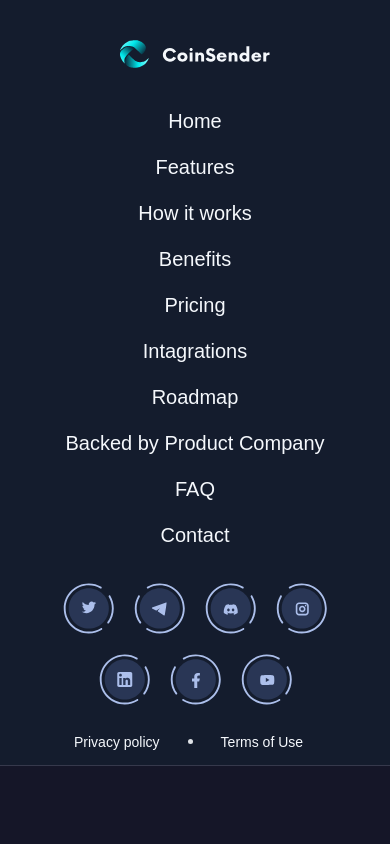
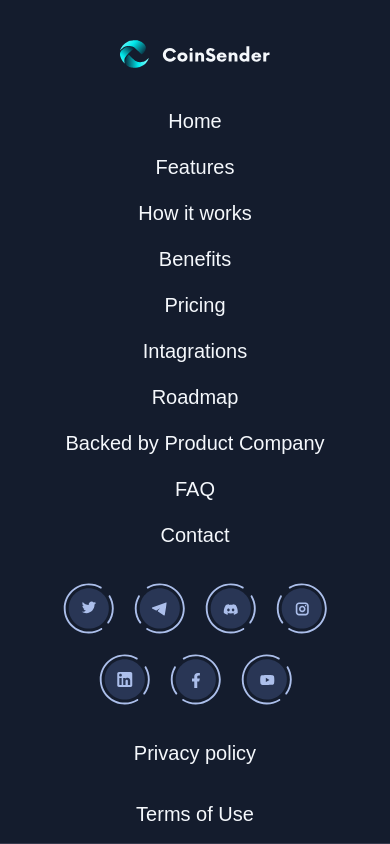
Before and after one commit to Marko193/CoinSender-Landing, a Next.js app: page / in a window 390 px wide. Shown: the part 9518-10362 px from the top of the page. Before the commit the page ends 10284 px from the top, so only its background shows below. Built offline with nearby package versions, Linux system fonts and the light colour scheme.

Commit message:
style: added adaptivity for privacy policy block

```diff
--- a/src/components/Footer/footer.module.scss
+++ b/src/components/Footer/footer.module.scss
@@ -77,14 +77,14 @@
     cursor: pointer;
   }
 
-  @media screen and (max-width: $screen-phone-max) {
+  @media screen and (max-width: 400px){
+    flex-wrap: wrap;
+    padding: 5px 10% 0 10%;
+  }
+
+  @media screen and (min-width: 401px) and (max-width: $screen-tablet-max) {
     flex-wrap: wrap;
     padding: 5px 15% 0 15%;
-  }
-
-  @media screen and (min-width: $screen-tablet-min) and (max-width: $screen-tablet-max) {
-    flex-wrap: wrap;
-    padding: 5px 20% 0 20%;
   }
 }
 
@@ -92,6 +92,10 @@
   display: block;
   margin: 0 auto;
   width: 242px;
+
+  @media screen and (max-width: $screen-laptop-max) {
+    width: auto;
+  }
 }
 
 .privacy_policy_layout {
@@ -102,6 +106,17 @@
   font-size: 14px;
   width: 242px;
   margin-top: 30px;
+
+  @media screen and (max-width: $screen-laptop-max) {
+    flex-direction: column;
+    width: auto;
+    gap: 35px;
+    font-size: 20px;
+    font-weight: 400;
+    line-height: 26px;
+    color: #F5F8FC;
+    margin-top: 35px;
+  }
 
 }
 
@@ -115,6 +130,10 @@
   width: 5px;
   background-color: rgba(245, 248, 252, 0.9);
   border-radius: 50%;
+
+  @media screen and (max-width: $screen-laptop-max) {
+    display: none;
+  }
 }
 
 .terms_of_use {
```
